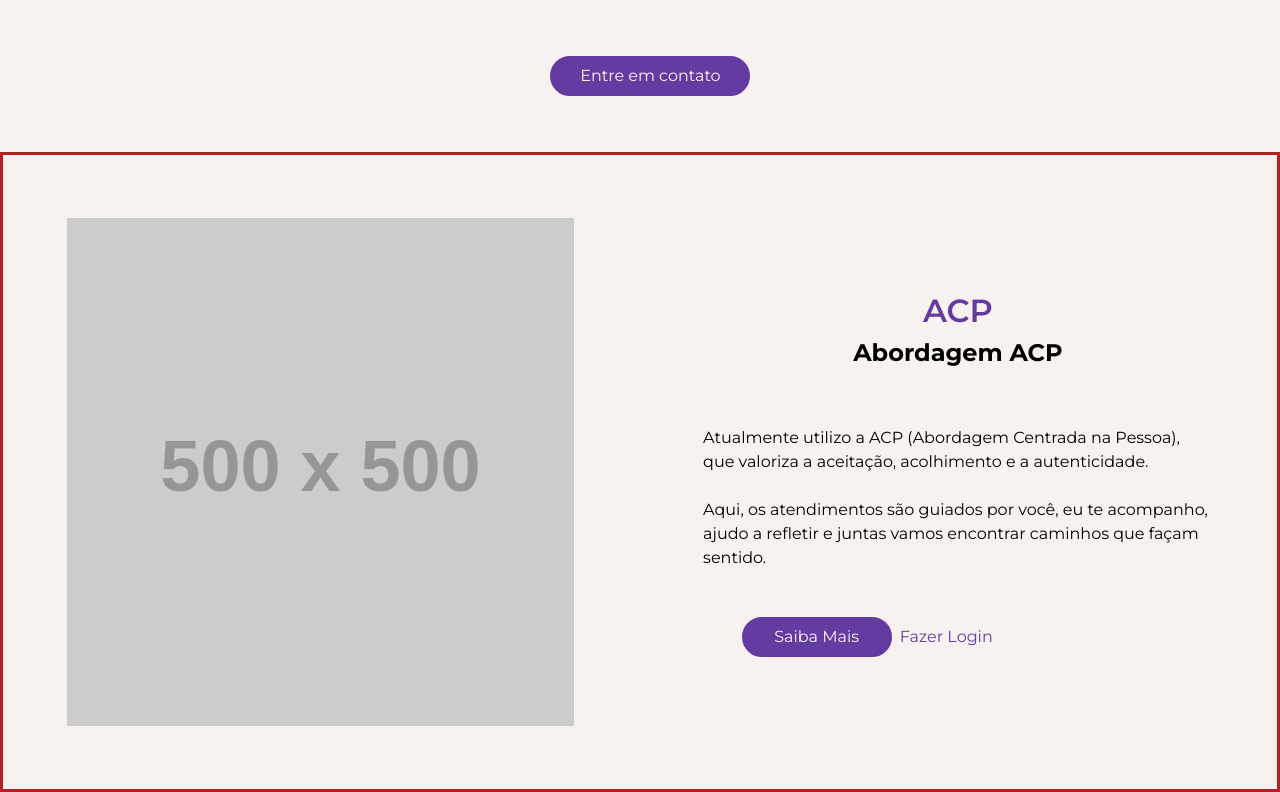
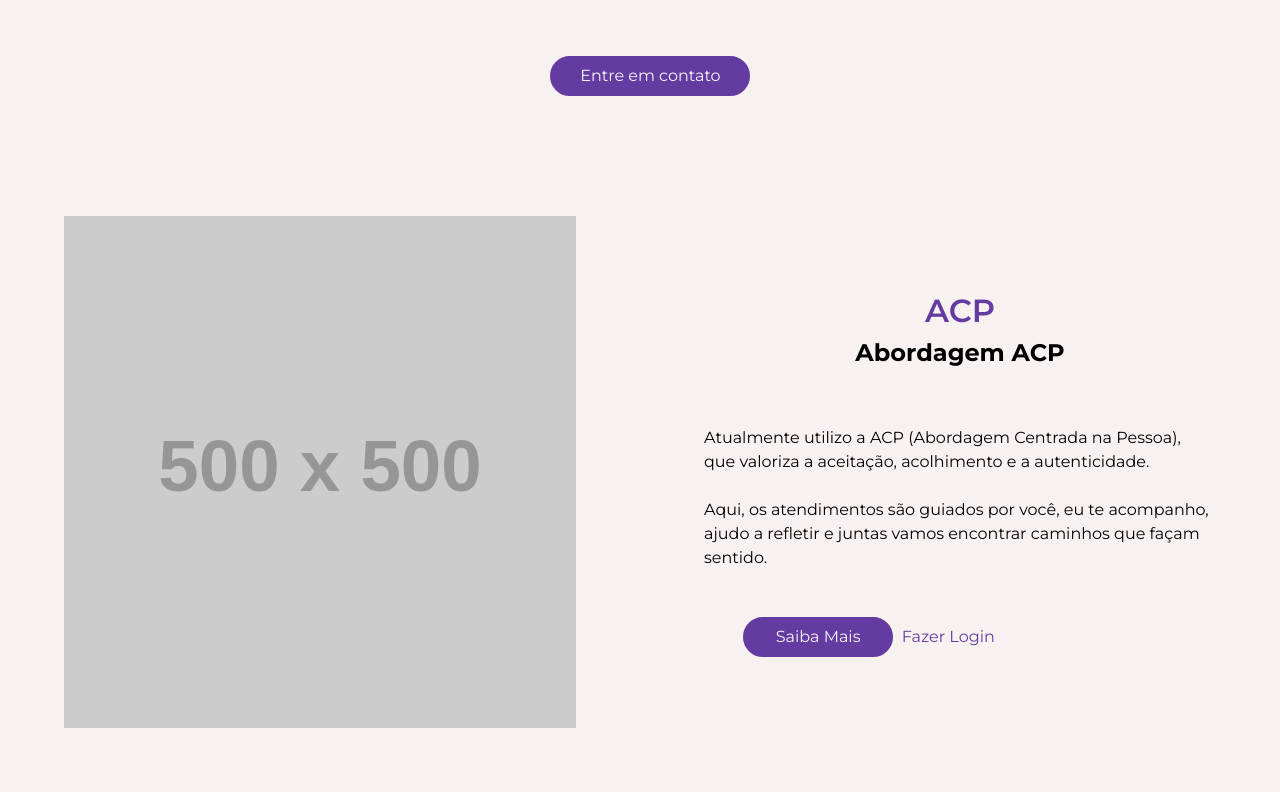
Before and after one commit to CodeSensor-PI/web-psi-rizerio, a React (Vite) app in the folder web-psi-rizerio/: page / in a window 1280 px wide. Shown: the part 1792-2584 px from the top of the page. Built offline with nearby package versions, Linux system fonts and the light colour scheme.

Commit message:
:art: style: Tirando borda da sessão

```diff
--- a/web-psi-rizerio/src/assets/pages/landingPage/abordagem/abordagem.module.css
+++ b/web-psi-rizerio/src/assets/pages/landingPage/abordagem/abordagem.module.css
@@ -8,7 +8,6 @@
     width: 100%;
     height: 80vh;
     background-color: var(--WhitePsi);
-    border: firebrick solid;
 }
 
 .container_abordagem {
```
